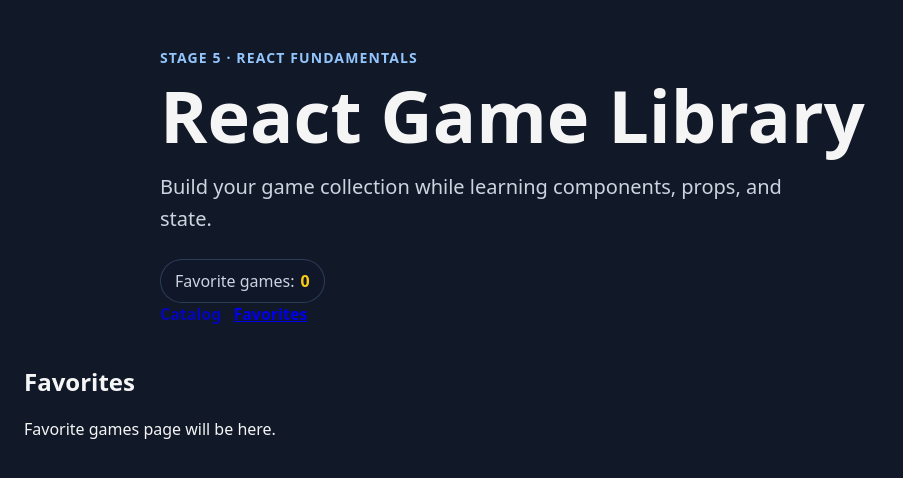
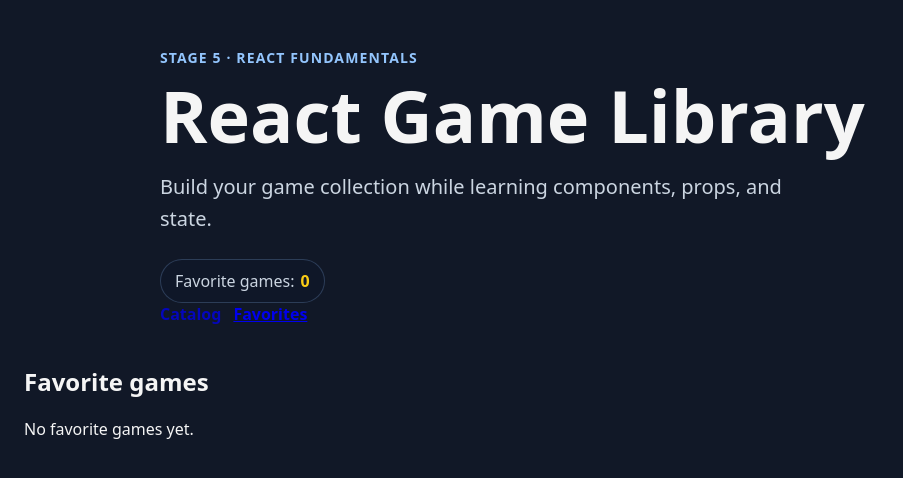
Before and after one commit to He8eco/frontend-workflow-lab, a React (Vite) app in the folder react-fundamentals/: page /favorites in a window 1280 px wide. Shown: the top 478 px of the page, without its empty margins (0-903 px from the left). Built offline with nearby package versions, Linux system fonts and the light colour scheme.

Commit message:
feat: add favorites page

```diff
--- a/react-fundamentals/src/App.jsx
+++ b/react-fundamentals/src/App.jsx
@@ -29,7 +29,18 @@ export default function App() {
             />
           }
         />
-        <Route path="/favorites" element={<FavoritesPage />} />
+        <Route
+          path="/favorites"
+          element={
+            <FavoritesPage
+              games={games}
+              loading={loading}
+              error={error}
+              favorites={favorites}
+              setFavorites={setFavorites}
+            />
+          }
+        />
         <Route path="/games/:id" element={<GameDetailsPage />} />
         <Route path="*" element={<NotFoundPage />} />
       </Routes>
--- a/react-fundamentals/src/pages/FavoritesPage.jsx
+++ b/react-fundamentals/src/pages/FavoritesPage.jsx
@@ -1,8 +1,49 @@
-export function FavoritesPage() {
+import { GameList } from '../components/GameList'
+
+export function FavoritesPage({
+  games,
+  loading,
+  error,
+  favorites,
+  setFavorites,
+}) {
+  const favoriteGames = games.filter((game) => {
+    return favorites.includes(game.id)
+  })
+
+  function handleToggleFavorite(gameId) {
+    setFavorites((currentFavorites) => {
+      if (currentFavorites.includes(gameId)) {
+        return currentFavorites.filter((favoriteId) => favoriteId !== gameId)
+      }
+
+      return [...currentFavorites, gameId]
+    })
+  }
+
+  let favoritesContent
+
+  if (loading) {
+    favoritesContent = <p className="catalog-message">Loading games...</p>
+  } else if (error) {
+    favoritesContent = <p className="catalog-message error-message">{error}</p>
+  } else if (favoriteGames.length === 0) {
+    favoritesContent = <p className="catalog-message">No favorite games yet.</p>
+  } else {
+    favoritesContent = (
+      <GameList
+        games={favoriteGames}
+        favorites={favorites}
+        onToggleFavorite={handleToggleFavorite}
+      />
+    )
+  }
+
   return (
     <section>
-      <h1>Favorites</h1>
-      <p>Favorite games page will be here.</p>
+      <h2>Favorite games</h2>
+
+      {favoritesContent}
     </section>
   )
 }
```
Also changed, not shown: 2 other files (tests, documents, lock files or other folders).
